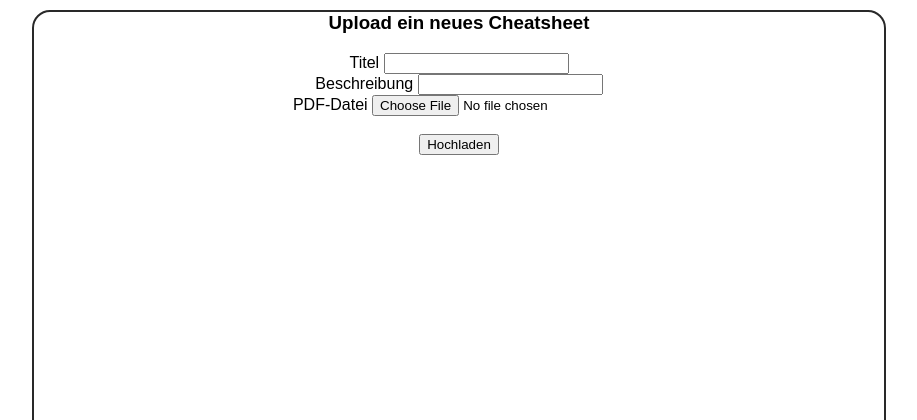
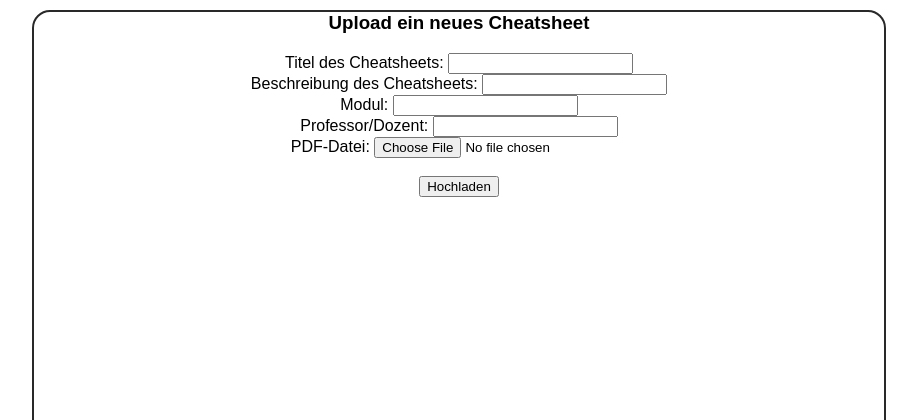
Before and after one commit to Jacob-ui/Spickshare, a Flask app: page /upload/ in a window 1280 px wide. Shown: the top 420 px of the page, without its empty margins (181-1098 px from the left). Run offline with Flask 3, Linux system fonts and the light colour scheme; a user stored in the database is signed in.

Commit message:
Upload Einträge vollständig

```diff
--- a/myproject/app.py
+++ b/myproject/app.py
@@ -124,9 +124,13 @@ def upload():
         return render_template('upload.html')
 
     # POST: Daten verarbeiten
-    file = request.files.get('file')
     title = request.form.get('title')
     description = request.form.get('description')
+    file = request.files.get('file')
+    module = request.form.get('module')
+    professor = request.form.get('professor')
+
+
 
     if not file or file.filename == '':#Fehler abfangen und mit flash ausgeben
         flash("Keine Datei ausgewählt!")
@@ -134,6 +138,14 @@ def upload():
 
     if not title:
         flash("Titel darf nicht leer sein.")
+        return redirect(url_for('upload'))
+
+    if not module:
+        flash("Modul darf nicht leer sein.")
+        return redirect(url_for('upload'))
+
+    if not professor:
+        flash("Professor darf nicht leer sein.")
         return redirect(url_for('upload'))
 
     if not description:
@@ -149,7 +161,9 @@ def upload():
             title=title,
             description=description,
             pdf_datei=file.read(),
-            user_id=current_user.id
+            user_id=current_user.id,
+            professor=professor,
+            module=module,
         )
         db.session.add(new_sheet)
         db.session.commit()
--- a/myproject/static/css/style.css
+++ b/myproject/static/css/style.css
@@ -69,7 +69,7 @@ nav a {
 
 .eintrag{
     margin: 15px;
-    height: 70px;
+    height: 90px;
 }
 .buttons-links{
     float: left;
--- a/myproject/templates/index.html
+++ b/myproject/templates/index.html
@@ -30,7 +30,7 @@
     <ul>
         {% for cheatsheet in cheatsheets %}
             <div class="eintrag">
-                <li>{{ cheatsheet.title }} | {{ cheatsheet.description }} | {{ cheatsheet.prof }}</li>
+                <li> {{ cheatsheet.professor }} | {{ cheatsheet.title }} | {{ cheatsheet.module }} <br> {{ cheatsheet.description }}</li>
                 <div class="buttons-links">
                     <form action="{{ url_for('vote') }}" method="POST">
                         <input type="hidden" name="id" value="{{cheatsheet.id}}">
--- a/myproject/templates/upload.html
+++ b/myproject/templates/upload.html
@@ -13,17 +13,27 @@
 
     <form action="{{ url_for('upload') }}" method="POST" enctype="multipart/form-data">
         <div class="form-group">
-        <label for="title">Titel</label>
+        <label for="title">Titel des Cheatsheets:</label>
         <input type="text" name="title" class="form-control" required>
         </div>
 
         <div class="form-group">
-        <label for="description">Beschreibung</label>
+        <label for="description">Beschreibung des Cheatsheets:</label>
         <input type="text" name="description" class="form-control" required>
         </div>
 
         <div class="form-group">
-        <label for="file">PDF-Datei</label>
+        <label for="title">Modul:</label>
+        <input type="text" name="module" class="form-control" required>
+        </div>
+
+        <div class="form-group">
+        <label for="title">Professor/Dozent:</label>
+        <input type="text" name="professor" class="form-control" required>
+        </div>
+
+        <div class="form-group">
+        <label for="file">PDF-Datei:</label>
         <input type="file" name="file" accept=".pdf" class="form-control" required>
         </div>
 
```
Also changed, not shown: myproject/instance/spickshare.db.
